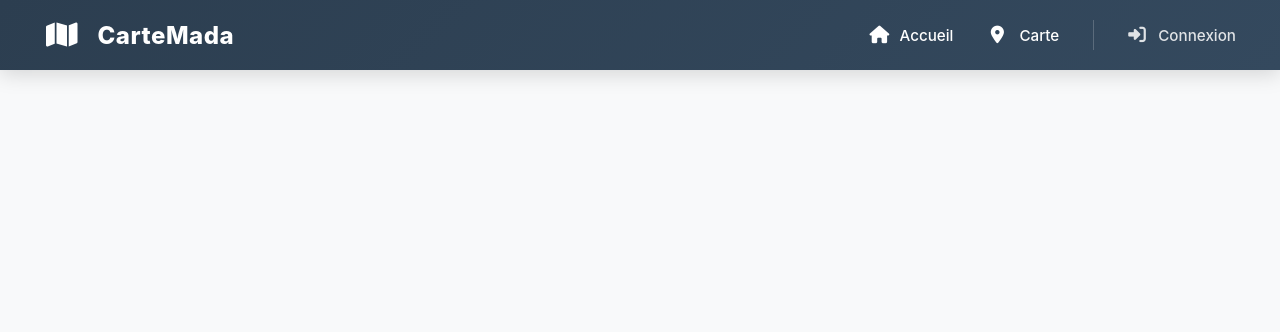
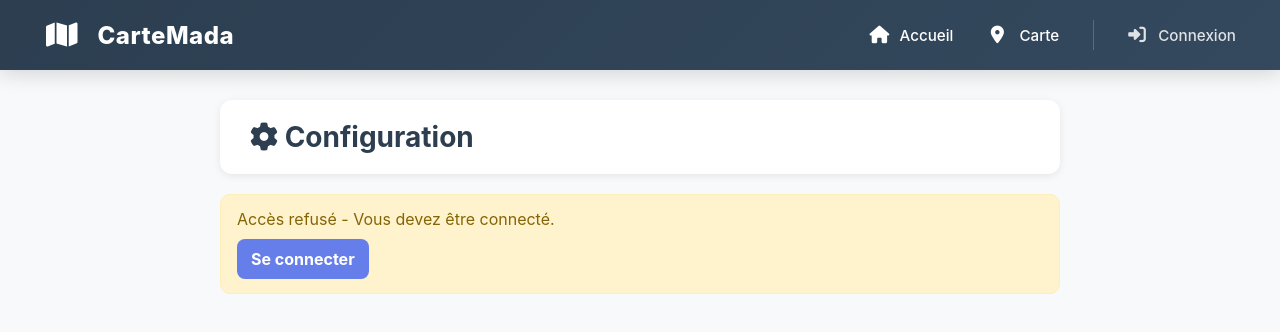
Before and after one commit to Tsirisoadinah/Cloud_Vue, a Vue app: page /config in a window 1280 px wide. Shown: the top 332 px of the page. Built offline with nearby package versions, Linux system fonts and the light colour scheme.

Commit message:
add modif tarif

```diff
--- a/src/App.vue
+++ b/src/App.vue
@@ -20,6 +20,10 @@
           <RouterLink v-if="isUserAdmin" to="/about" class="nav-link">
             <i class="fas fa-chart-bar link-icon"></i>
             statistiques
+          </RouterLink>
+          <RouterLink v-if="isUserAdmin" to="/config" class="nav-link">
+            <i class="fas fa-cog link-icon"></i>
+            config
           </RouterLink>
           <div class="nav-divider"></div>
           <RouterLink v-if="!isUserAuthenticated" to="/login" class="nav-link auth-link">
--- a/src/router/index.js
+++ b/src/router/index.js
@@ -58,6 +58,11 @@ const router = createRouter({
       path: '/signalements/:id/photos',
       name: 'SignalementPhotos',
       component: () => import('../views/SignalementPhotoView.vue')
+    },
+    {
+      path: '/config',
+      name: 'config',
+      component: () => import('../views/ConfigView.vue'),
     }
   ],
 })
--- /dev/null
+++ b/src/services/prixForfaitaireService.js
@@ -0,0 +1,8 @@
+import api from "./api";
+
+export function updatePrixForfaitaire(montant) {
+  // Backend expects @RequestParam double montant
+  return api.post("/api/data/prixforfaitaire", null, {
+    params: { montant },
+  });
+}
--- /dev/null
+++ b/src/views/ConfigView.vue
@@ -0,0 +1,217 @@
+<template>
+  <div class="config-container">
+    <div class="page-header">
+      <h1>
+        <i class="fas fa-cog"></i>
+        Configuration
+      </h1>
+    </div>
+
+    <div v-if="!hasToken" class="restriction-alert">
+      <p>Accès refusé - Vous devez être connecté.</p>
+      <RouterLink to="/login" class="btn-login">Se connecter</RouterLink>
+    </div>
+
+    <div v-else-if="!isUserAdmin" class="restriction-alert">
+      <p>Accès refusé - Réservé aux administrateurs/managers.</p>
+    </div>
+
+    <div v-else class="card">
+      <form @submit.prevent="onSubmit" class="form">
+        <div class="form-group">
+          <label class="form-label">Forfait par m2</label>
+          <input
+            v-model="montant"
+            type="number"
+            min="0"
+            step="0.01"
+            class="form-input"
+            placeholder="Ex: 100000"
+            required
+          />
+        </div>
+
+        <div class="actions">
+          <button class="btn-save" type="submit" :disabled="isSaving">
+            {{ isSaving ? 'Enregistrement...' : '✓ Mettre à jour' }}
+          </button>
+        </div>
+
+        <div v-if="successMessage" class="alert success">{{ successMessage }}</div>
+        <div v-if="errorMessage" class="alert error">{{ errorMessage }}</div>
+      </form>
+    </div>
+  </div>
+</template>
+
+<script setup>
+import { computed, ref } from 'vue'
+import { RouterLink } from 'vue-router'
+import { isAdmin, isAuthenticated } from '@/services/authService'
+import { updatePrixForfaitaire } from '@/services/prixForfaitaireService'
+
+const montant = ref('')
+const isSaving = ref(false)
+const successMessage = ref('')
+const errorMessage = ref('')
+
+const hasToken = computed(() => isAuthenticated())
+const isUserAdmin = computed(() => isAdmin())
+
+function normalizeApiResponse(resData) {
+  // Backend sometimes returns a JSON string (Spring String response)
+  if (typeof resData === 'string') {
+    try {
+      return JSON.parse(resData)
+    } catch {
+      return { status: 'unknown', message: resData }
+    }
+  }
+  return resData
+}
+
+const onSubmit = async () => {
+  successMessage.value = ''
+  errorMessage.value = ''
+
+  const value = Number(montant.value)
+  if (Number.isNaN(value) || value < 0) {
+    errorMessage.value = 'Montant invalide'
+    return
+  }
+
+  try {
+    isSaving.value = true
+    const res = await updatePrixForfaitaire(value)
+    const payload = normalizeApiResponse(res.data)
+
+    successMessage.value = payload?.message || 'Prix forfaitaire mis à jour avec succès'
+  } catch (err) {
+    const msg = err?.response?.data?.message || err?.message || 'Erreur lors de la mise à jour'
+    errorMessage.value = msg
+  } finally {
+    isSaving.value = false
+  }
+}
+</script>
+
+<style scoped>
+.config-container {
+  padding: 30px;
+  max-width: 900px;
+  margin: 0 auto;
+  min-height: 100vh;
+  background: #f8f9fa;
+}
+
+.page-header {
+  background: white;
+  padding: 20px 30px;
+  border-radius: 12px;
+  box-shadow: 0 2px 8px rgba(0, 0, 0, 0.08);
+  margin-bottom: 20px;
+}
+
+.page-header h1 {
+  margin: 0;
+  font-size: 28px;
+  color: #2c3e50;
+  font-weight: 700;
+}
+
+.page-header p {
+  margin: 8px 0 0;
+  color: #6c757d;
+}
+
+.card {
+  background: white;
+  border-radius: 12px;
+  box-shadow: 0 2px 8px rgba(0, 0, 0, 0.08);
+  padding: 24px;
+}
+
+.form-group {
+  display: flex;
+  flex-direction: column;
+  gap: 8px;
+  margin-bottom: 16px;
+}
+
+.form-label {
+  font-weight: 600;
+  color: #2c3e50;
+}
+
+.form-input {
+  padding: 12px 14px;
+  border: 2px solid #e9ecef;
+  border-radius: 10px;
+  outline: none;
+  font-size: 14px;
+}
+
+.form-input:focus {
+  border-color: #667eea;
+  box-shadow: 0 0 0 3px rgba(102, 126, 234, 0.15);
+}
+
+.actions {
+  display: flex;
+  justify-content: flex-end;
+  margin-top: 10px;
+}
+
+.btn-save {
+  padding: 10px 18px;
+  background: linear-gradient(135deg, #667eea 0%, #764ba2 100%);
+  color: white;
+  border: none;
+  border-radius: 10px;
+  font-weight: 700;
+  cursor: pointer;
+  transition: all 0.2s;
+}
+
+.btn-save:disabled {
+  opacity: 0.7;
+  cursor: not-allowed;
+}
+
+.restriction-alert {
+  background: #fff3cd;
+  border: 1px solid #ffeeba;
+  color: #856404;
+  padding: 14px 16px;
+  border-radius: 10px;
+}
+
+.btn-login {
+  display: inline-block;
+  margin-top: 10px;
+  padding: 10px 14px;
+  background: #667eea;
+  color: white;
+  border-radius: 8px;
+  text-decoration: none;
+  font-weight: 700;
+}
+
+.alert {
+  margin-top: 14px;
+  padding: 12px 14px;
+  border-radius: 10px;
+}
+
+.alert.success {
+  background: #e6ffed;
+  border: 1px solid #b7f5c8;
+  color: #1e7e34;
+}
+
+.alert.error {
+  background: #fdecea;
+  border: 1px solid #f5c6cb;
+  color: #721c24;
+}
+</style>
```
